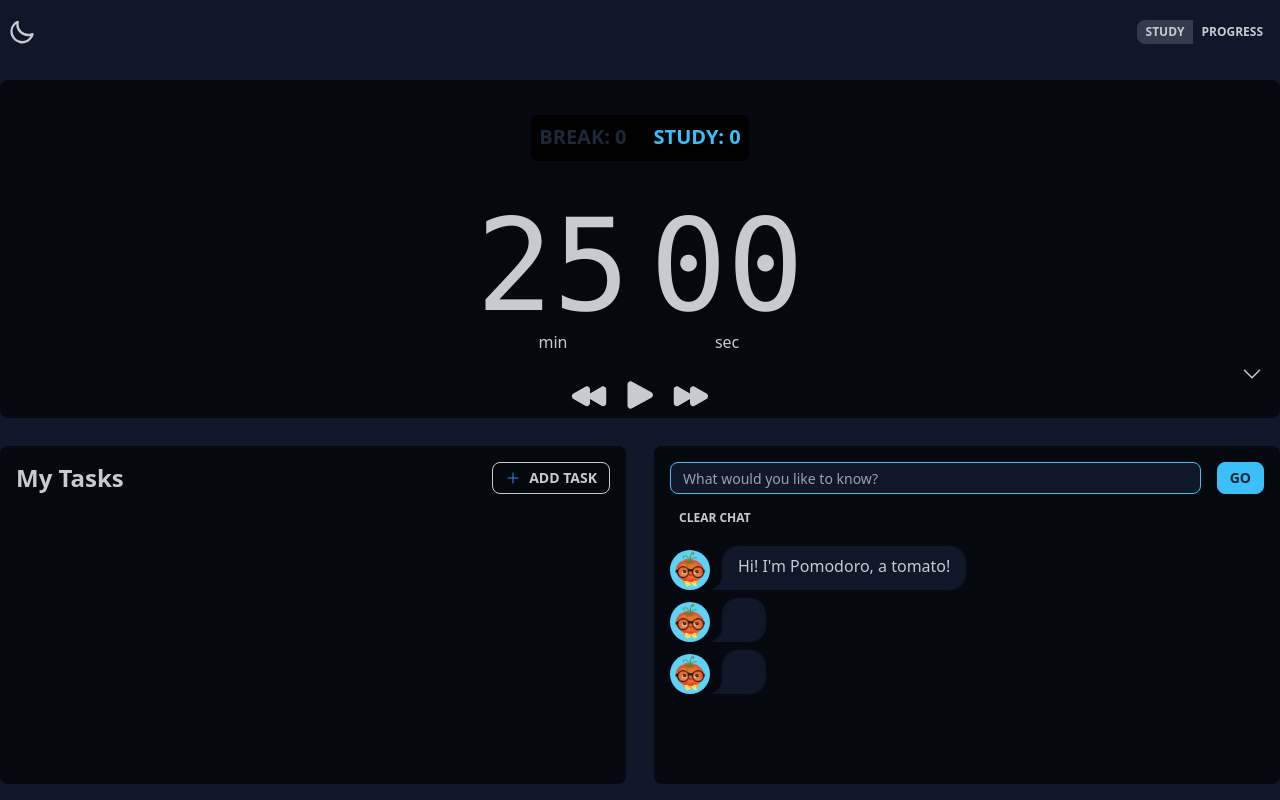
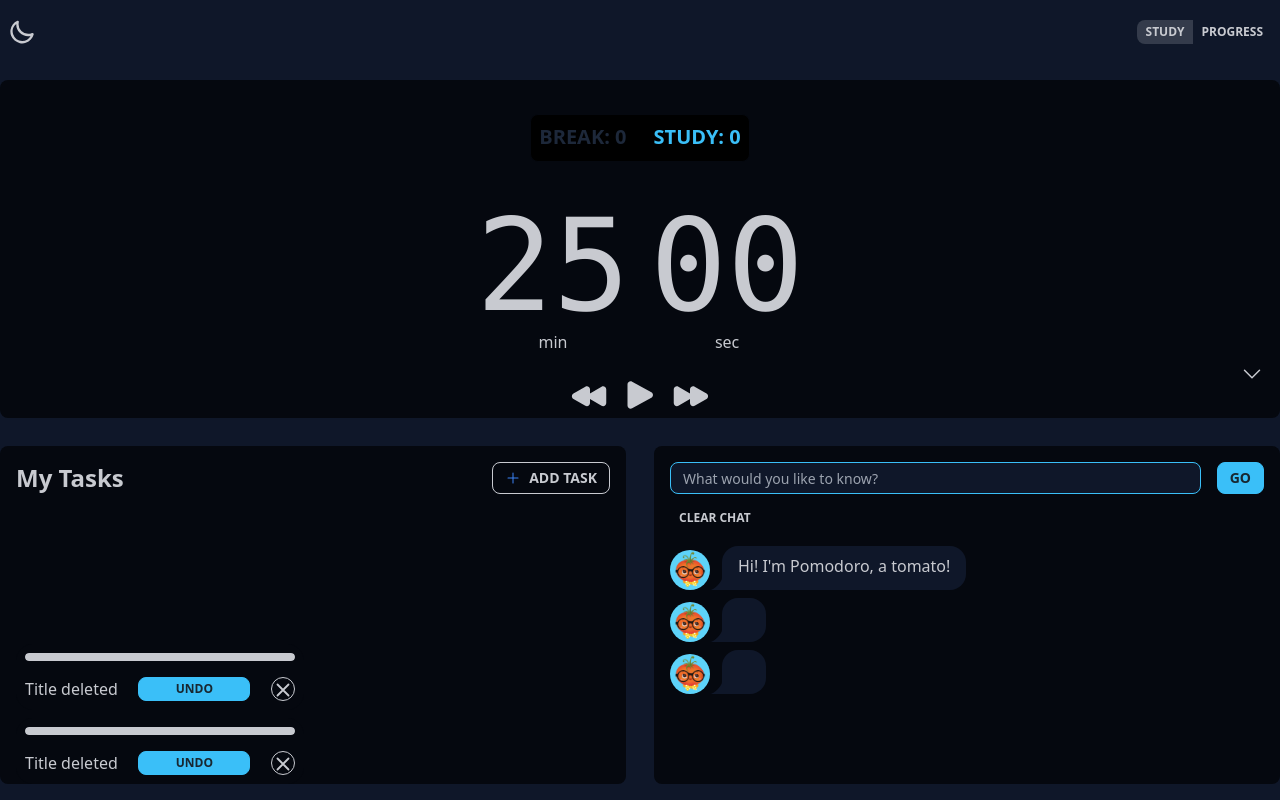
Before and after one commit to etretf/pomodoro-app, a React (Vite) app in the folder pomodoro-react/: page /study in a window 1280 px wide. Built offline with nearby package versions, Linux system fonts and the light colour scheme.

Commit message:
working on redo toast

```diff
--- a/pomodoro-react/src/App.jsx
+++ b/pomodoro-react/src/App.jsx
@@ -3,6 +3,7 @@ import './App.css';
 import {Route, Routes, BrowserRouter, Outlet} from 'react-router-dom';
 import Progress from './components/Progress';
 import Home from './components/Home';
+import RedoToast from './components/RedoToast';
 import ErrorPage from './components/ErrorPage';
 import Navbar from './components/Navbar';
 import Styleguide from './components/Styleguide';
@@ -248,6 +249,10 @@ function handleSectionSwitch(sectionName){
 
   return (
     <>
+    <div className="toast toast-start w-80">
+      <RedoToast />
+      <RedoToast />
+    </div>
     <BrowserRouter>
             <Routes>
                     <Route
--- /dev/null
+++ b/pomodoro-react/src/components/RedoToast.jsx
@@ -0,0 +1,24 @@
+import {useState, useEffect} from "react";
+
+export default function RedoToast()
+{
+    const [timer, setTimer] = useState(0);
+
+    useEffect(() => {
+        setInterval(() => setTimer(prevValue => prevValue + 0.1), 100)
+    }, [])
+
+    return(
+        <div className="alert p-2  flex flex-column flex-wrap">
+            <progress className="progress w-full p-0 m-0" value={timer} max="5" ></progress>
+            <div className='flex min-w-full items-center justify-between'>
+            <span className='text-xst'>Title deleted</span>
+            <button className="btn btn-xs w-28 btn-primary">Undo</button>
+            <button className="btn btn-xs btn-circle btn-outline">
+                <svg xmlns="http://www.w3.org/2000/svg" className="h-6 w-6" fill="none" viewBox="0 0 24 24" stroke="currentColor"><path strokeLinecap="round" strokeLinejoin="round" strokeWidth="2" d="M6 18L18 6M6 6l12 12" /></svg>
+            </button>
+            </div>
+        </div>
+    )
+
+}
--- a/pomodoro-react/src/components/ToDo.jsx
+++ b/pomodoro-react/src/components/ToDo.jsx
@@ -3,6 +3,7 @@ import ToDoItemTemplate from "./ToDoItemTemplate"
 import { PlusIcon } from '@heroicons/react/24/solid'
 import {useState, useEffect} from "react"
 import { nanoid } from 'nanoid'
+import RedoToast from './RedoToast';
 
 const monthNames = ["Jan", "Feb", "March", "April", "May", "June",
   "July", "Aug", "Sept", "Oct", "Nov", "Dec"
@@ -181,6 +182,8 @@ export default function ToDo(props)
             }
             {showTemplate && !editingItem && <ToDoItemTemplate openTab={props.openTab} cancelItem={hideTemplate} submitItem={handleSubmit}/>}
             {itemsDisplay}
+
+
         </div>
     )
 }
```
